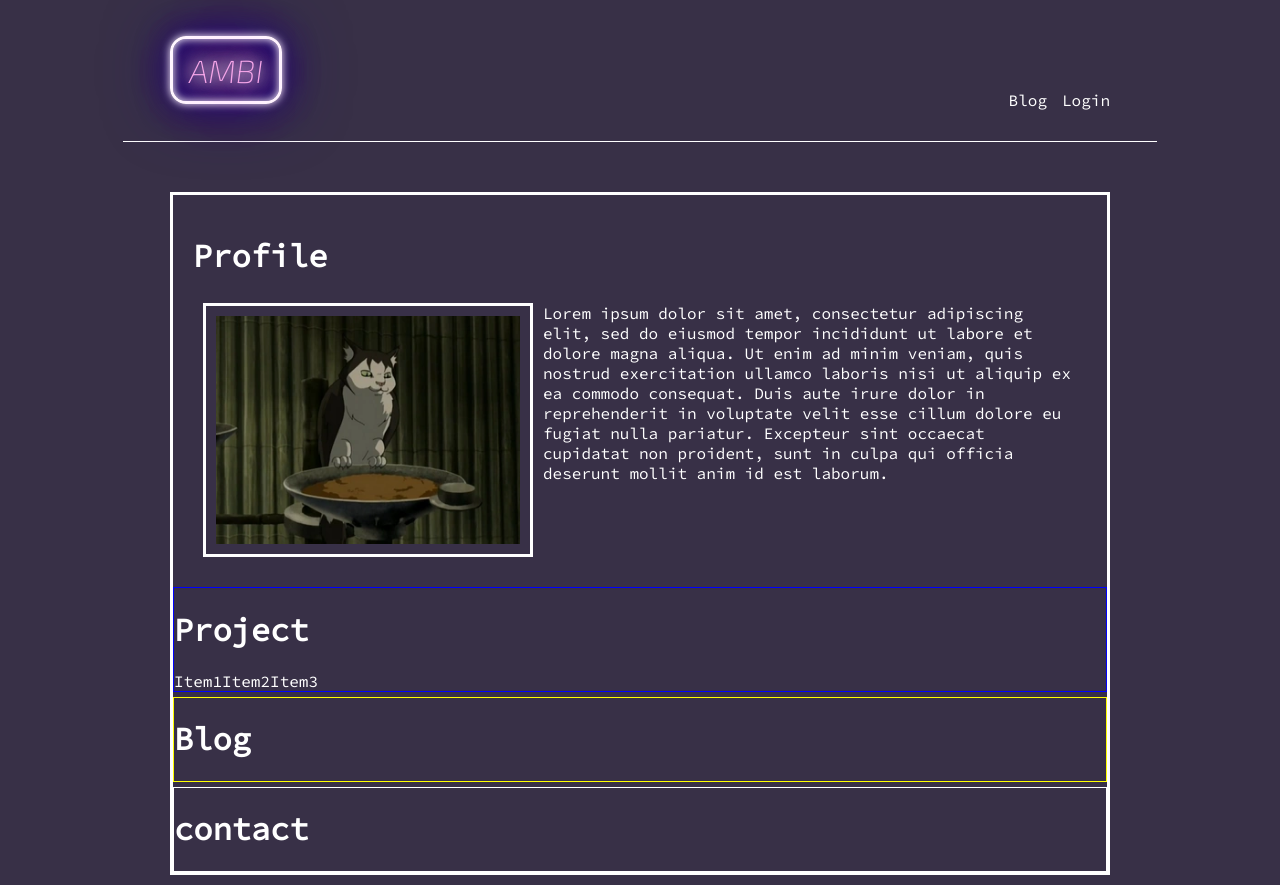
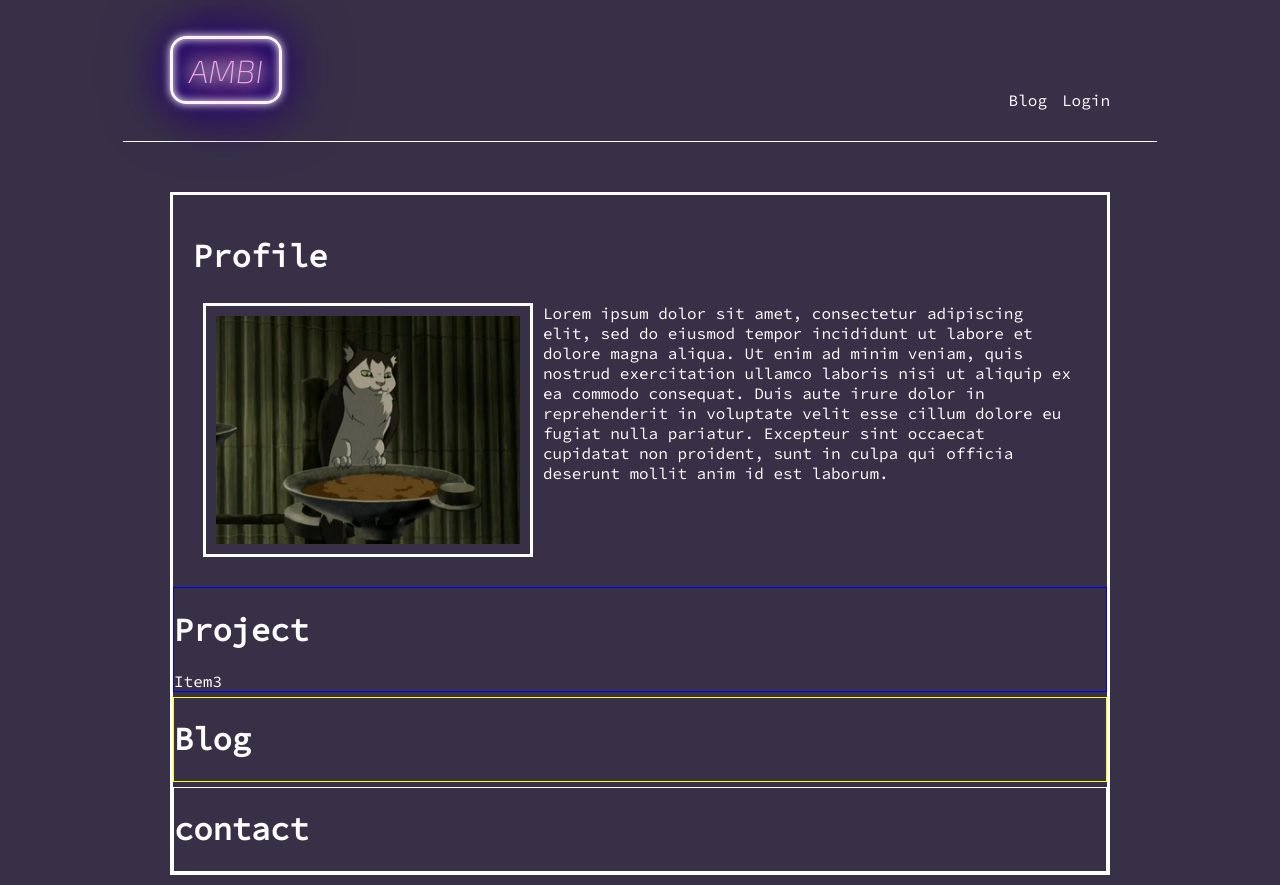
Before and after one commit to ambibma/ambiBlog, a React (Create React App) app in the folder client/: page / in a window 1280 px wide. Built offline with nearby package versions, Linux system fonts and the light colour scheme; no server answers.

Commit message:
Add simple title component

```diff
--- a/client/src/pages/HomePage.js
+++ b/client/src/pages/HomePage.js
@@ -1,5 +1,6 @@
 import React from 'react';
 import avatar from '../assets/images/Cat_owl.webp'
+import Title from '../components/Title';
 
 function HomePage(props) {
   return (
@@ -17,8 +18,7 @@ function HomePage(props) {
       </div>
       <div className='project-container'>
         <h1>Project</h1>
-        <a>Item1</a>
-        <a>Item2</a>
+
         <a>Item3</a>
 
 
```
